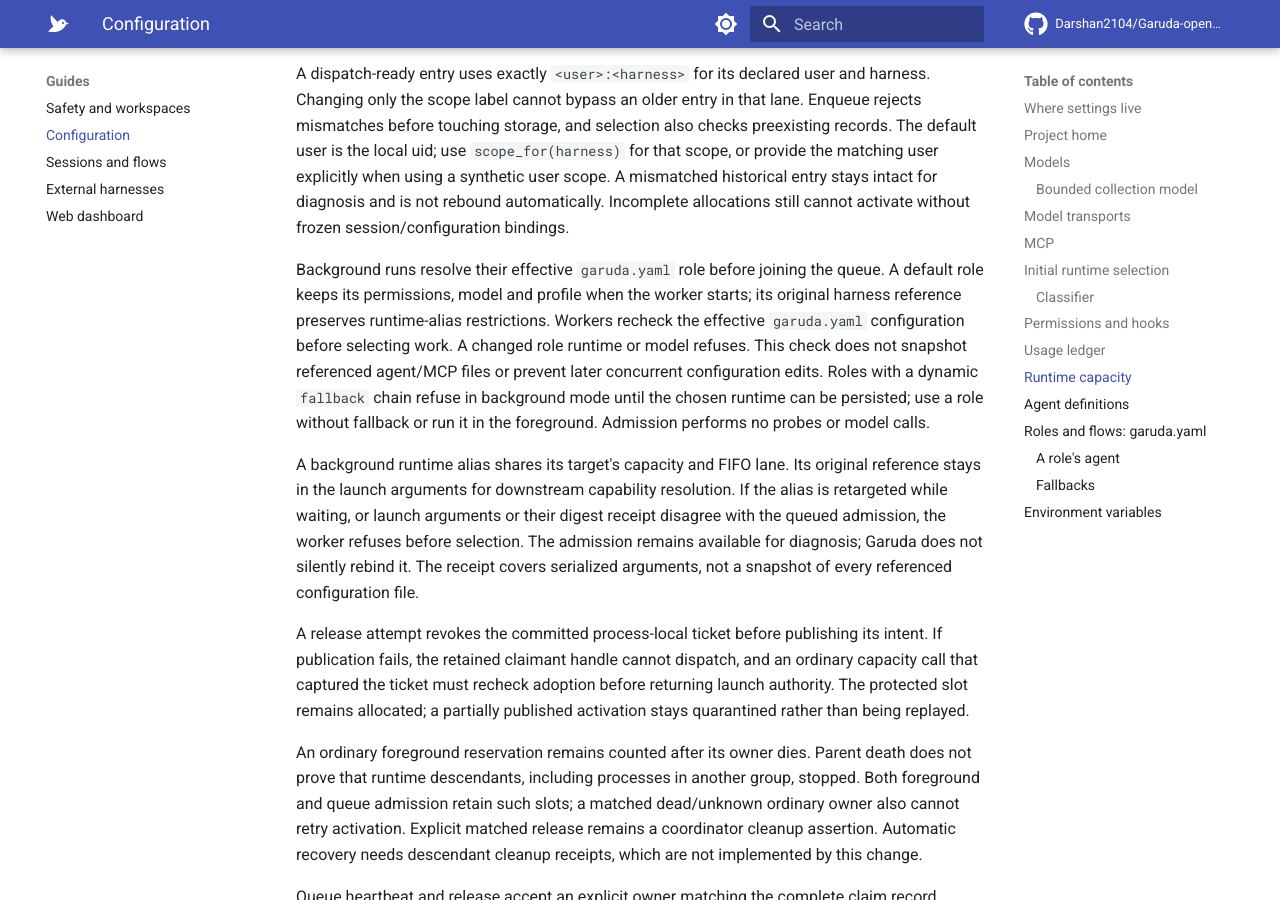
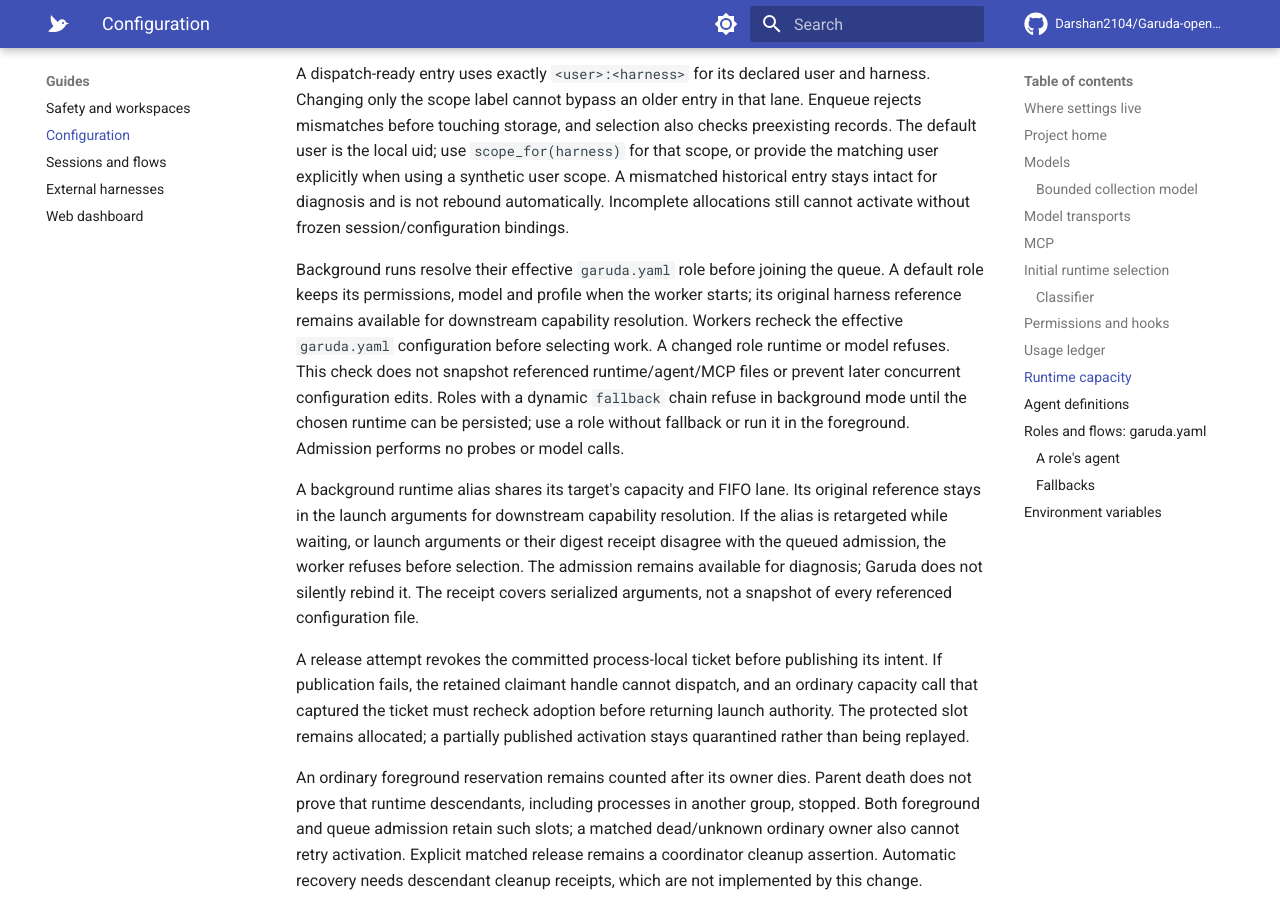
Before and after one commit to Darshan2104/Garuda-openagent, an MkDocs documentation site: the page built from docs/guides/configuration.md, in a window 1280 px wide and 900 px high, scrolled down 7896 px. Built offline with MkDocs 1.6.1 and Material for MkDocs 9.7.7, drawn with Linux system fonts in a browser that asks for light colours; comment, search, counter and statistics services are not loaded.

Commit message:
docs(background): clarify admission configuration limits

```diff
--- a/docs/guides/configuration.md
+++ b/docs/guides/configuration.md
@@ -357,10 +357,11 @@ cannot activate without frozen session/configuration bindings.
 
 Background runs resolve their effective `garuda.yaml` role before joining the
 queue. A default role keeps its permissions, model and profile when the worker
-starts; its original harness reference preserves runtime-alias restrictions.
+starts; its original harness reference remains available for downstream
+capability resolution.
 Workers recheck the effective `garuda.yaml` configuration before selecting
 work. A changed role runtime or model refuses. This check does not snapshot
-referenced agent/MCP files or prevent later concurrent configuration edits.
+referenced runtime/agent/MCP files or prevent later concurrent configuration edits.
 Roles with a dynamic `fallback` chain refuse in background mode until the
 chosen runtime can be persisted; use a role without fallback or run it in the
 foreground. Admission performs no probes or model calls.
```
Also changed, not shown: .context/decisions.md (+2 -2 lines), docs/ARCHITECTURE.md (+1 -1 lines), docs/MODULES.md (+1 -1 lines), docs/design/2026-10-01-teams-and-sessions-design.md (+1 -1 lines), docs/plans/2026-10-01-teams-and-sessions-implementation.md (+1 -1 lines).
